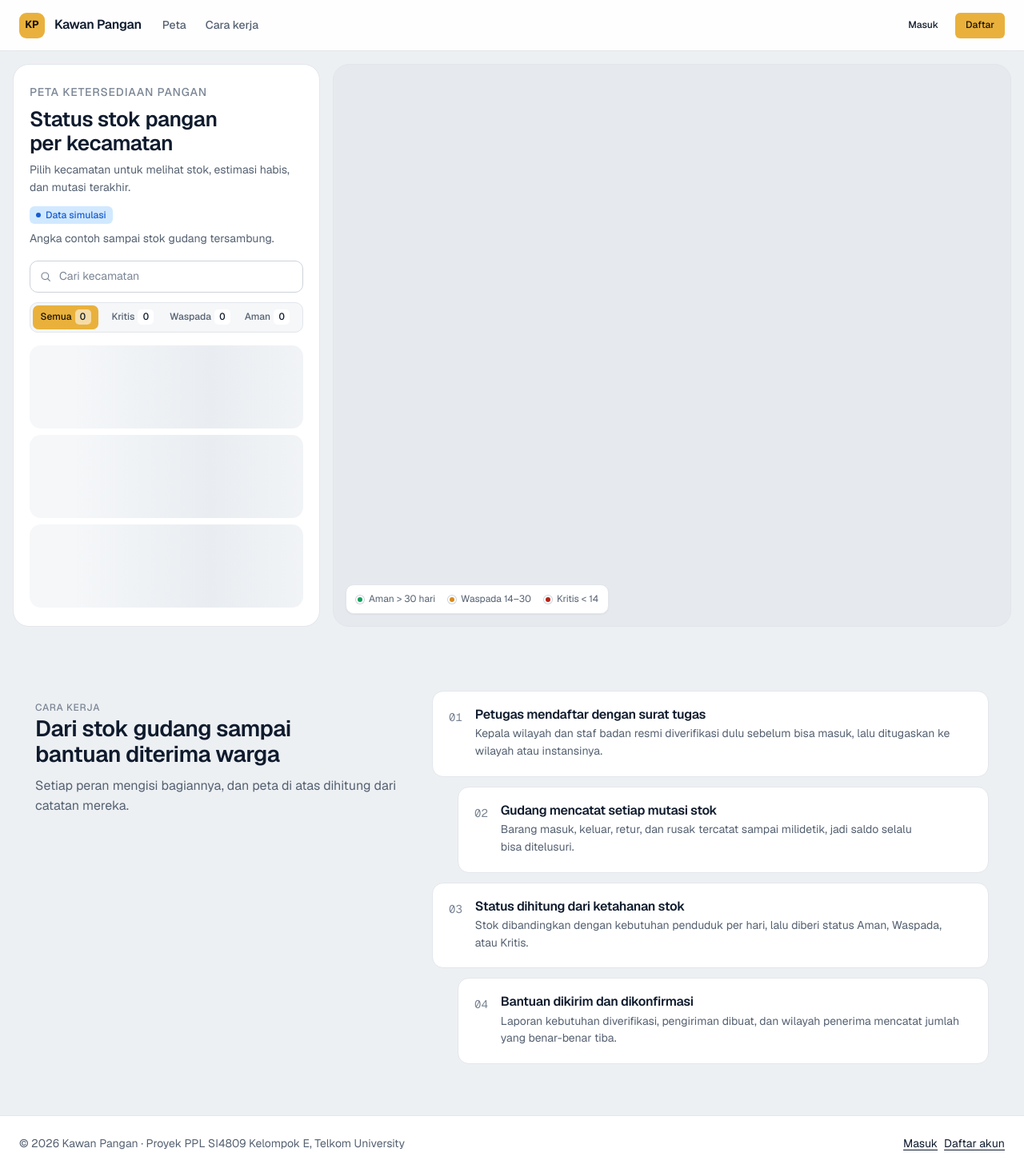
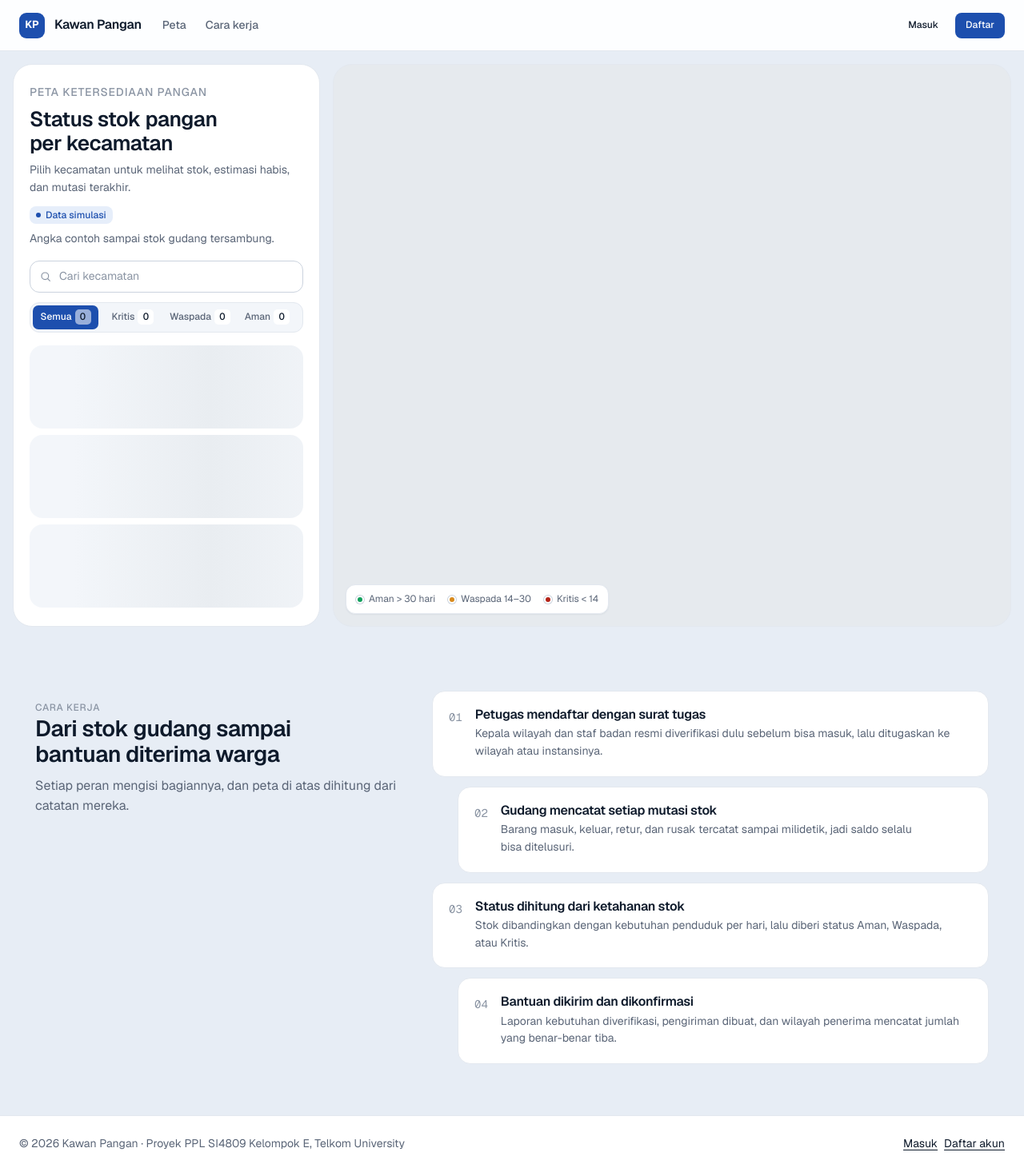
Before and after one commit to PPL-SI4809-KEL-E/kawan-pangan, a Laravel app: page / in a window 1280 px wide. Shown: the whole page at 80% size. Run offline with Laravel 12, Linux system fonts and the light colour scheme; style sheets or scripts are compiled from the project's sources.

Commit message:
PSKE-87 palet biru royal dengan kanvas biru muda, sudut lebih membulat, bayangan lembut

```diff
--- a/design-system/tokens.css
+++ b/design-system/tokens.css
@@ -1,38 +1,41 @@
 /* Design token Kawan Pangan v2 (PSKE-87).
-   Satu keluarga abu dingin, navy untuk sidebar dan tombol utama, satu aksen kuning untuk state aktif.
+   Gaya: panel putih melayang di atas kanvas biru muda, satu warna utama biru royal, sudut membulat lebar.
    Nama token lama tetap dipertahankan supaya halaman yang sudah ada ikut berubah tanpa diedit. */
 :root {
-  /* Brand */
-  --color-primary: #13233D;        /* navy: tombol utama, teks penting */
-  --color-primary-hover: #0B1628;
-  --color-accent: #E9B13C;         /* kuning: state aktif, sorotan, CTA publik */
-  --color-accent-hover: #D9A02B;
-  --color-accent-soft: #FBF1DA;
+  /* Brand: biru royal sebagai satu-satunya aksen */
+  --color-primary: #1D4FAE;        /* tombol utama, menu aktif, tautan */
+  --color-primary-hover: #163E8C;
+  --color-primary-soft: #E6EEFA;   /* latar menu aktif, kartu terpilih */
+  --color-primary-ring: rgb(29 79 174 / 0.18);
+  --color-accent: var(--color-primary);
+  --color-accent-hover: var(--color-primary-hover);
+  --color-accent-soft: var(--color-primary-soft);
   --color-on-primary: #FFFFFF;
-  --color-on-accent: #1B1405;
+  --color-on-accent: #FFFFFF;
+  --color-highlight: #F2B53A;      /* dekorasi kecil saja (bintang, titik sorot), bukan untuk tombol */
 
-  /* Netral (satu keluarga abu dingin) */
-  --color-canvas: #EDF0F3;         /* latar di belakang panel */
-  --color-bg: #F5F7F9;             /* isian halus: kepala tabel, hover */
+  /* Netral (satu keluarga abu kebiruan) */
+  --color-canvas: #E7EDF5;         /* latar di belakang panel */
+  --color-bg: #F3F6FA;             /* isian halus: kepala tabel, hover */
   --color-surface: #FFFFFF;        /* kartu, tabel, panel */
-  --color-border: #E2E6EB;
-  --color-border-strong: #CDD3DA;
-  --color-text: #0F1B2D;           /* teks utama */
-  --color-text-muted: #556171;     /* teks sekunder, kontras 6:1 di atas putih */
-  --color-text-subtle: #7A8594;    /* label kecil non-esensial */
+  --color-border: #E3E8EF;
+  --color-border-strong: #CBD3DE;
+  --color-text: #0E1A2B;           /* teks utama */
+  --color-text-muted: #5A6577;     /* teks sekunder, kontras 5.9:1 di atas putih */
+  --color-text-subtle: #8A94A3;    /* label kecil non-esensial */
 
-  /* Sidebar */
-  --color-sidebar: #0F1C30;
-  --color-sidebar-raised: #182841;
-  --color-sidebar-border: #22334F;
-  --color-sidebar-text: #B4C0D0;
-  --color-sidebar-text-strong: #FFFFFF;
+  /* Sidebar putih */
+  --color-sidebar: #FFFFFF;
+  --color-sidebar-raised: #F3F6FA;
+  --color-sidebar-border: #E3E8EF;
+  --color-sidebar-text: #5A6577;
+  --color-sidebar-text-strong: #0E1A2B;
 
   /* Status ketersediaan stok dan proses */
   --color-kritis: #B42318;    --color-kritis-bg: #FEE4E2;    /* < 14 hari, ditolak */
   --color-waspada: #B54708;   --color-waspada-bg: #FEF0C7;   /* 14–30 hari, menunggu */
   --color-aman: #067647;      --color-aman-bg: #DCFAE6;      /* > 30 hari, selesai */
-  --color-info: #175CD3;      --color-info-bg: #D1E9FF;      /* diajukan, dalam pengiriman */
+  --color-info: #1D4FAE;      --color-info-bg: #E6EEFA;      /* diajukan, dalam pengiriman */
   --color-netral: #344054;    --color-netral-bg: #F2F4F7;    /* draf, dibatalkan */
   --color-netral-border: var(--color-border-strong);
 
@@ -68,16 +71,16 @@
   --space-16: 64px;
 
   /* Sudut: makin luar makin lembut */
-  --radius-sm: 6px;
-  --radius-md: 10px;
-  --radius-lg: 14px;
-  --radius-xl: 20px;
+  --radius-sm: 8px;
+  --radius-md: 12px;
+  --radius-lg: 16px;
+  --radius-xl: 24px;
   --radius-full: 999px;
 
-  /* Bayangan bernuansa navy, satu arah cahaya dari atas */
-  --shadow-sm: 0 1px 2px rgb(15 28 48 / 0.06);
-  --shadow-md: 0 6px 20px -6px rgb(15 28 48 / 0.16);
-  --shadow-float: 0 16px 40px -12px rgb(15 28 48 / 0.28);
+  /* Bayangan lembut bernuansa biru, satu arah cahaya dari atas */
+  --shadow-sm: 0 1px 2px rgb(20 45 90 / 0.06);
+  --shadow-md: 0 8px 24px -8px rgb(20 45 90 / 0.14);
+  --shadow-float: 0 18px 44px -14px rgb(20 45 90 / 0.24);
 
   /* Gerak */
   --ease-out: cubic-bezier(0.22, 1, 0.36, 1);
@@ -90,8 +93,9 @@
   --z-float: 500;
 
   /* Ukuran shell */
-  --sidebar-width: 256px;
-  --sidebar-width-collapsed: 72px;
+  --sidebar-width: 248px;
+  --sidebar-width-collapsed: 76px;
+  --shell-gap: 16px;
 
   /* Breakpoint (acuan media query): mobile >= 360px, tablet >= 768px, desktop >= 1024px */
 }
--- a/resources/views/layouts/partials/head.blade.php
+++ b/resources/views/layouts/partials/head.blade.php
@@ -2,7 +2,7 @@
 <meta charset="utf-8">
 <meta name="viewport" content="width=device-width, initial-scale=1">
 <meta name="csrf-token" content="{{ csrf_token() }}">
-<meta name="theme-color" content="#0F1C30">
+<meta name="theme-color" content="#E7EDF5">
 <link rel="icon" href="{{ asset('favicon.svg') }}" type="image/svg+xml">
 <link rel="preconnect" href="https://fonts.googleapis.com">
 <link rel="preconnect" href="https://fonts.gstatic.com" crossorigin>
```
Also changed, not shown: public/favicon.svg.
